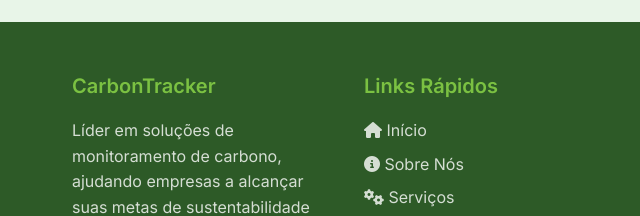
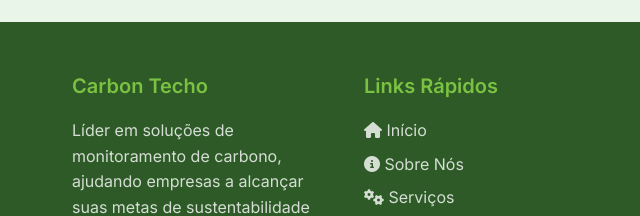
Before and after one commit to lucaorfkk/HACKATEEN---2025-, a plain HTML site: page sobre.html in a window 1280 px wide. Shown: the part 1493-1709 px from the top of the page, 0-640 px from the left. Drawn offline with Linux system fonts and the light colour scheme.

Commit message:
atualizações finais sobre o nome corrigido anteriormente

```diff
--- a/sobre.html
+++ b/sobre.html
@@ -367,7 +367,7 @@
         <div class="conteudo-rodape">
             <!-- SEÇÃO 1: SOBRE A EMPRESA -->
             <div class="secao-rodape">
-                <h3>CarbonTracker</h3>
+                <h3>Carbon Techo</h3>
                 <p>Líder em soluções de monitoramento de carbono, ajudando empresas a alcançar suas metas de sustentabilidade através de tecnologia inovadora.</p>
 
                 <!-- LINKS DAS REDES SOCIAIS -->
```
Also changed, not shown: contato.html (+1 -1 lines), dashboard.html (+1 -1 lines), servicos.html (+1 -1 lines).
